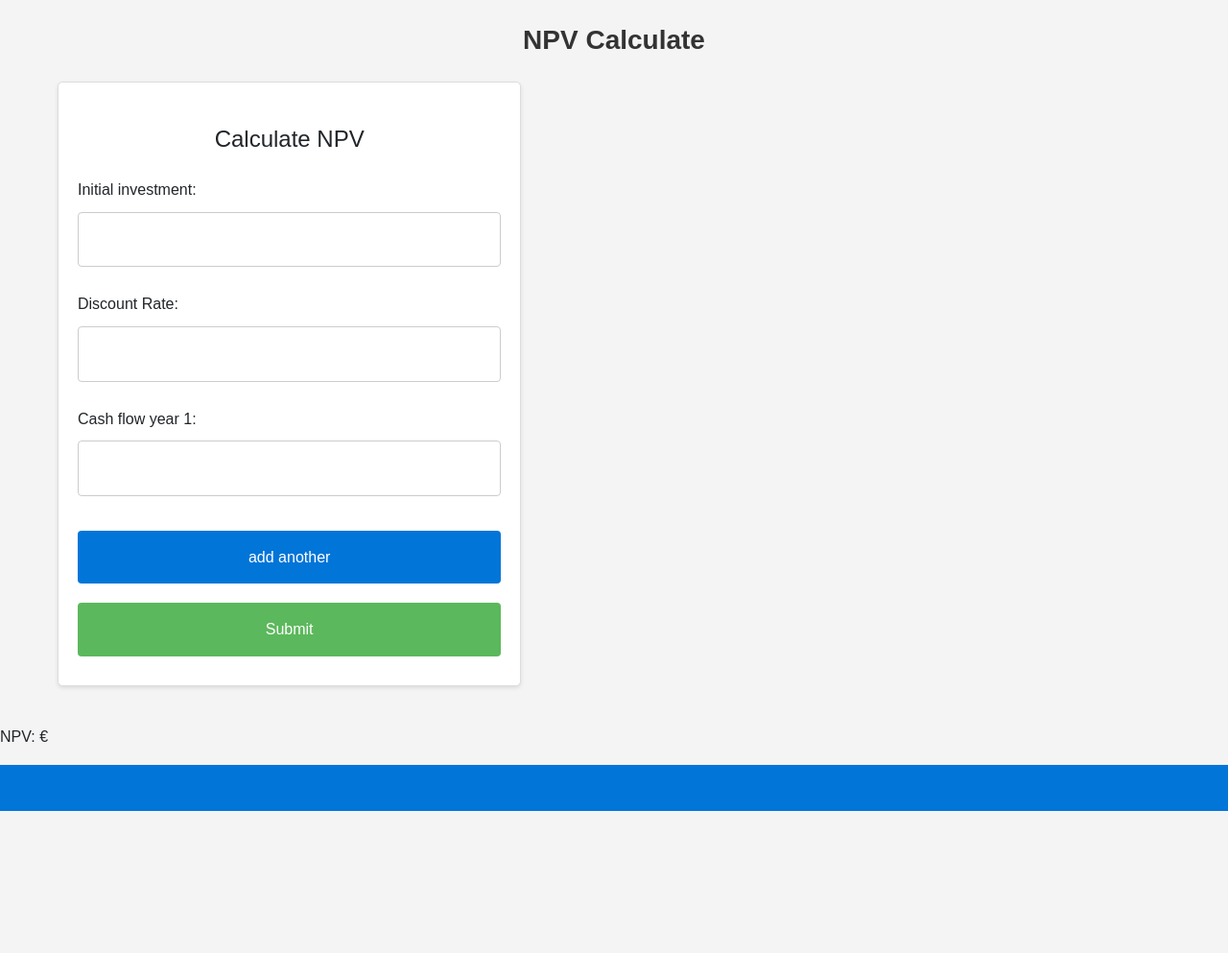
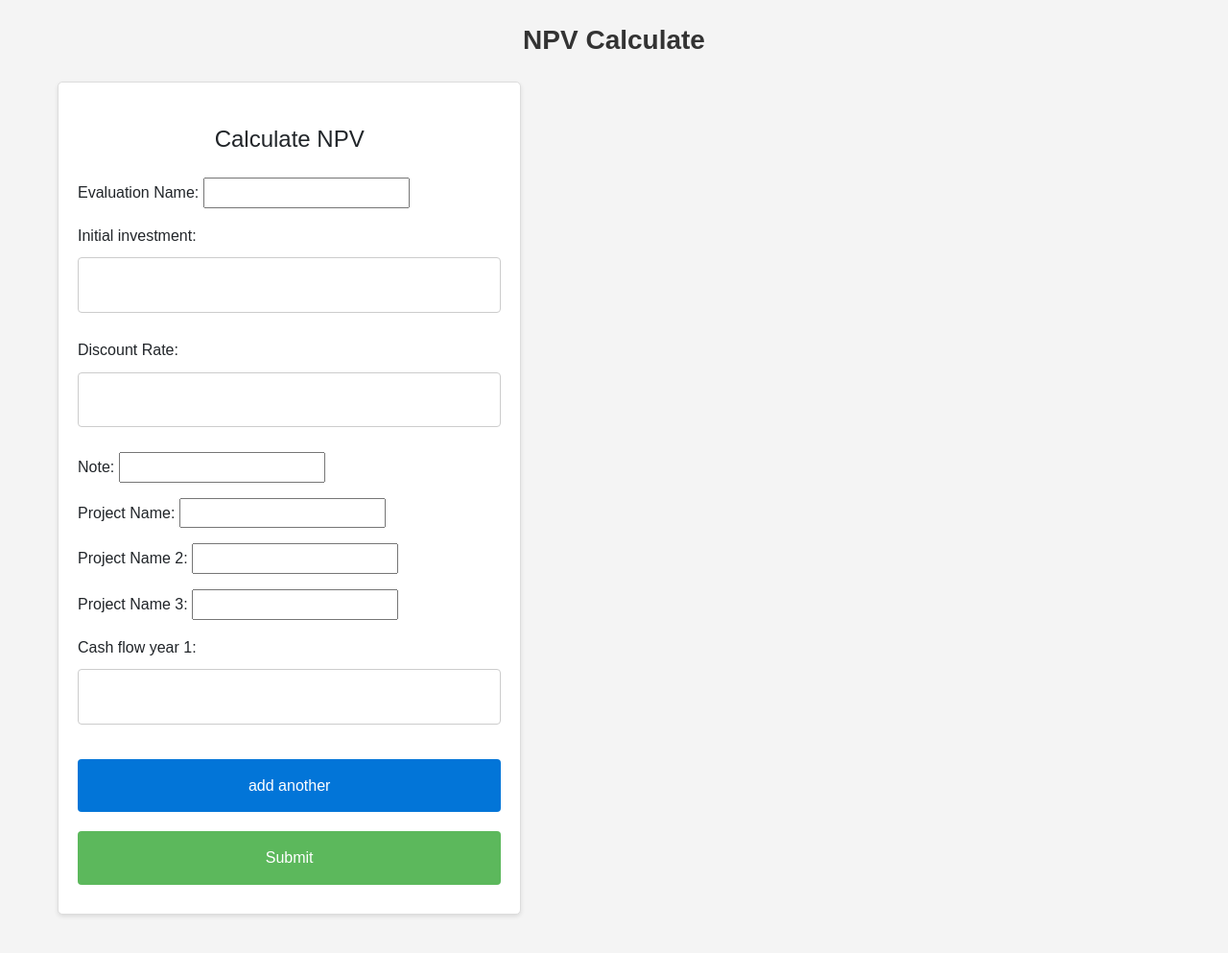
Before and after one commit to sean-meade/fund-frontier, a Django app: page / in a window 1280 px wide. Shown: the part 40-1033 px from the top of the page at 96% size. Before the commit the page ends 885 px from the top, so only its background shows below. Run offline with Django 5.2, Linux system fonts and the light colour scheme.

Commit message:
add form fields

```diff
--- a/npv/forms.py
+++ b/npv/forms.py
@@ -1,10 +1,15 @@
 from django import forms
-from django.core.validators import MaxValueValidator
+from django.core.validators import MaxValueValidator, MinValueValidator
 
 class NPV_Form(forms.Form):
+    evaluation_name = forms.CharField(label="Evaluation Name")
     initial_investment = forms.FloatField(label="Initial investment")
-    #this limits it to 100%
-    discount_rate = forms.FloatField(label="Discount Rate", validators=[MaxValueValidator(100)])
+    discount_rate = forms.FloatField(label="Discount Rate", validators=[MaxValueValidator(100), MinValueValidator(0)])
+    note = forms.CharField(label="Note")
+    project_name = forms.CharField(label="Project Name")
+    project_name_2 = forms.CharField(label="Project Name 2")
+    project_name_3 = forms.CharField(label="Project Name 3")
+    #TODO: add seperate cash flow per project
     cash_flow_year_1 = forms.FloatField()
     cash_flow_year_count = forms.FloatField(widget=forms.HiddenInput())
 
--- a/npv/models.py
+++ b/npv/models.py
@@ -1,5 +1,5 @@
 from django.db import models
-from django.core.validators import MaxValueValidator
+from django.core.validators import MaxValueValidator, MinValueValidator
 from django.contrib.auth.models import User
 
 
@@ -8,7 +8,7 @@ class Evaluation(models.Model):
     Model representing an evaluation with a name and discount rate.
     """
     name = models.CharField(max_length=255)
-    discount_rate = models.DecimalField(max_digits=5, decimal_places=2, validators=[MaxValueValidator(100)])
+    discount_rate = models.DecimalField(max_digits=5, decimal_places=2, validators=[MaxValueValidator(100), MinValueValidator])
     note = models.CharField(max_length=200)
     number_of_projects = models.IntegerField()
     period = models.IntegerField()
--- a/npv/views.py
+++ b/npv/views.py
@@ -1,81 +1,99 @@
 from django.shortcuts import render, get_object_or_404
-from .models import Evaluation, Project
+from .models import Evaluation, Project, CashFlow
 from .forms import NPV_Form
 from django.contrib.auth.decorators import login_required
 from django.http import HttpResponse
 
 
-
+#@login_required
 def calculate_NPV_form(request):
-
     if request.method == "POST":
         form = NPV_Form(request.POST, extra=request.POST.get('cash_flow_year_count', 0))
         if form.is_valid():
-            # process the data in form.cleaned_data as required
-            # Create list for cash flows by adding initial investment
+            # Create list for cash flows
             cash_flows = []
-            # Loop through each cash flow and add to cash flow list
-            print("form.cleaned_data", form.cleaned_data)
             for i in range(1, int(form.cleaned_data["cash_flow_year_count"]) + 1):
                 cash_flows.append(form.cleaned_data["cash_flow_year_"+str(i)])
-            # TODO: save cash flows for a project
-            # save discount rate
+
+            # Save discount rate
             discount_rate = form.cleaned_data["discount_rate"] / 100
 
-            # Calculate the npv
-            # render page with npv value
+            # Create a new evaluation
+            evaluation = Evaluation.objects.create(
+                name=form.cleaned_data["evaluation_name"],
+                discount_rate=discount_rate,
+                note=form.cleaned_data["note"],
+                number_of_projects=1,
+                period=len(cash_flows) - 1
+            )
 
-                # TODO: Create input field for evaluation name and note
-            evaluation = Evaluation.objects.create(
-                name = "evaluation_name_new",
-                discount_rate = discount_rate,
-                note = "note",
-                number_of_projects = 1,
-                period= len(cash_flows) - 1
-                )
-            evaluation.save()
+            # Create a new project
+            project = Project.objects.create(
+                evaluation=evaluation,
+                name=form.cleaned_data["project_name"],
+                initial_investment=form.cleaned_data["initial_investment"],
+                period=len(cash_flows) - 1
+            )
 
-                # TODO: Raise error if problem with creation of evalutaion
-
-
-            # TODO: Try except for projects
-            # - Create input field for name
-            # - BUG: adding an extra project for some reason?
-            project = Project.objects.create(
-                 evaluation=evaluation,
-                 name="project_name_44_new",
-                 initial_investment=(form.cleaned_data["initial_investment"]),
-                 period= len(cash_flows) - 1)
             project.calculate_npv(cash_flows)
             project.calculate_payback_period(cash_flows)
             project.save()
+
+            for i, cash_flow in enumerate(cash_flows, start=1):
+                CashFlow.objects.create(
+                    project=project,
+                    year=i,
+                    amount=cash_flow,
+                )
+
+
+            # Create a second project
             project2 = Project.objects.create(
-                 evaluation=evaluation,
-                 name="project_name_3_new",
-                 initial_investment=(form.cleaned_data["initial_investment"]),
-                 period= len(cash_flows) - 1)
+                evaluation=evaluation,
+                name=form.cleaned_data["project_name_2"],
+                initial_investment=form.cleaned_data["initial_investment"],
+                period=len(cash_flows) - 1
+            )
+
+            for i, cash_flow in enumerate(cash_flows, start=1):
+                CashFlow.objects.create(
+                    project=project,
+                    year=i,
+                    amount=cash_flow,
+                )
             project2.calculate_npv(cash_flows)
             project2.calculate_payback_period(cash_flows)
             project2.save()
 
+            project3 = Project.objects.create(
+                evaluation=evaluation,
+                name=form.cleaned_data["project_name_3"],
+                initial_investment=form.cleaned_data["initial_investment"],
+                period=len(cash_flows) - 1
+            )
 
-            try:
-                projects_same_evaluation = Project.objects.filter(evaluation=evaluation).order_by('npv').values_list('id', flat=True)
-                print("projects_same_period", projects_same_evaluation)
+            for i, cash_flow in enumerate(cash_flows, start=1):
+                CashFlow.objects.create(
+                    project=project,
+                    year=i,
+                    amount=cash_flow,
+                )
+            project3.calculate_npv(cash_flows)
+            project3.calculate_payback_period(cash_flows)
+            project3.save()
 
-                for rank, project_id in enumerate(projects_same_evaluation):
-                    print("rank, project_id", rank, project_id)
-                    project_by_id = Project.objects.get(id=project_id)
-                    print("project", project_by_id)
-                    setattr(project_by_id, 'rank', rank+1)
-                    project_by_id.save()
-            except:
-                print("could not rank")
+            # Rank the projects
+            projects_same_evaluation = Project.objects.filter(evaluation=evaluation).order_by('npv').values_list('id', flat=True)
+
+            for rank, project_id in enumerate(projects_same_evaluation):
+                project_by_id = Project.objects.get(id=project_id)
+                setattr(project_by_id, 'rank', rank+1)
+                project_by_id.save()
 
             return render(request, "npv/calculate-npv.html", {"form": form})
+
     form = NPV_Form()
     return render(request, "npv/calculate-npv.html", {"form": form})
-
 
 def list_evaluations(request):
     evaluations = Evaluation.objects.all().order_by('-id')
--- a/templates/base.html
+++ b/templates/base.html
@@ -86,6 +86,7 @@
             $("[name=cash_flow_year_count]").val(form_count);
             // increment form count so our view knows to populate
             // that many fields for validation
+            //TODO: add 3 buttons for add and delete cash flows of each project
         })
 </script>
     {% endblock %}
```
Also changed, not shown: fund_frontier/settings.py (+10 -10 lines).
